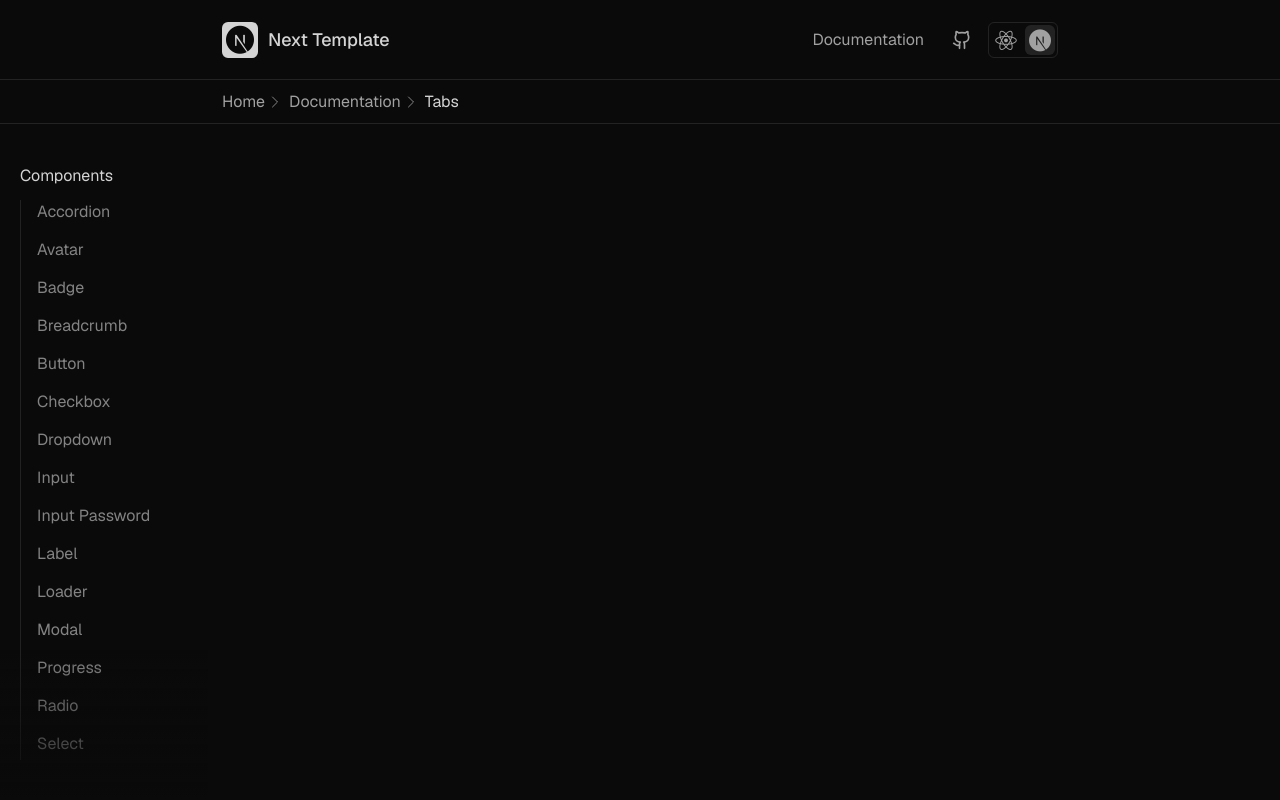
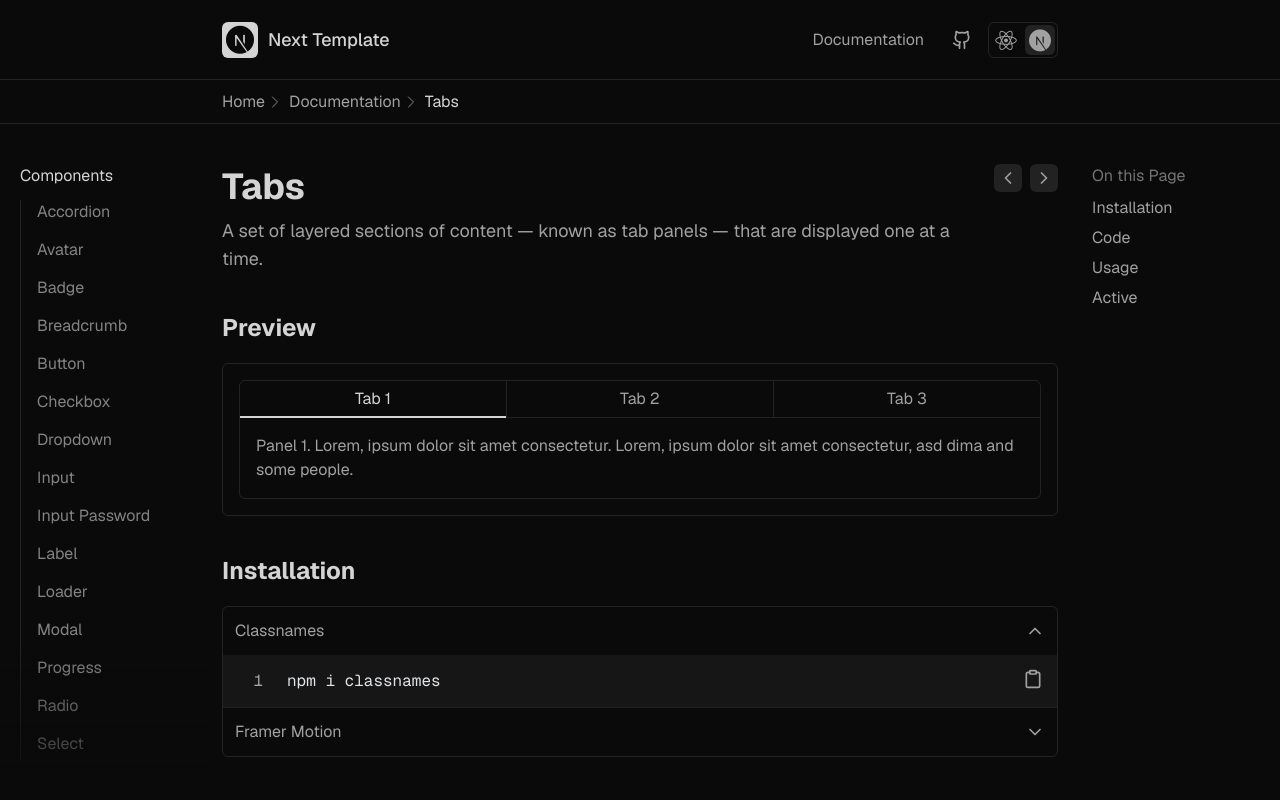
Before and after one commit to dimarogkov/next-template, a Next.js app: page /documentation/tabs in a window 1280 px wide. Shown: the top 800 px of the page. Built offline with nearby package versions, Linux system fonts and the light colour scheme.

Commit message:
add TabsPage

```diff
--- a/app/documentation/(componentsPages)/tabs/page.tsx
+++ b/app/documentation/(componentsPages)/tabs/page.tsx
@@ -1,15 +1,89 @@
 import { Metadata } from 'next';
+import {
+    NPM_CLASSNAMES_CODE,
+    NPM_FRAMER_MOTION_CODE,
+    TABS_ACTIVE_USAGE_CODE,
+    TABS_CODE,
+    TABS_LIST_CODE,
+    TABS_PANEL_CODE,
+    TABS_PANELS_CODE,
+    TABS_TAB_CODE,
+    TABS_USAGE_CODE,
+    TABS_WRAPPER_CODE,
+} from '@/src/variables/code';
+import { IDocumentationData, IDocumentationCodeSection } from '@/src/types/interfaces/DocumentationData';
+import { DocumentationClient } from '@/src/components/blocks';
+import { TabsPreview } from '@/src/components/elements/preview';
+import { Text } from '@/src/components/ui';
 
 export const metadata: Metadata = {
-    title: 'Page',
+    title: 'Tabs',
 };
 
-const Page = () => {
-    return (
-        <div>
-            <div>Page</div>
-        </div>
-    );
+const TabsPage = () => {
+    const codeSections: IDocumentationCodeSection[] = [
+        {
+            id: 'installation',
+            title: 'Installation',
+            link: '',
+            description: null,
+            withAccordion: true,
+            codeArr: [
+                { label: 'Classnames', code: NPM_CLASSNAMES_CODE },
+                { label: 'Framer Motion', code: NPM_FRAMER_MOTION_CODE },
+            ],
+        },
+        {
+            id: 'code',
+            title: 'Code',
+            link: 'https://github.com/dimarogkov/next-template/tree/master/src/components/ui/Tabs',
+            description: (
+                <Text>
+                    Include a custom <span className='badge-item'>Tabs</span> component for consistent and maintainable
+                    usage throughout the project.
+                </Text>
+            ),
+            withAccordion: true,
+            codeArr: [
+                { label: 'index.ts', code: TABS_CODE },
+                { label: 'TabsWrapper.tsx', code: TABS_WRAPPER_CODE },
+                { label: 'TabsList.tsx', code: TABS_LIST_CODE },
+                { label: 'TabsTab.tsx', code: TABS_TAB_CODE },
+                { label: 'TabsPanels.tsx', code: TABS_PANELS_CODE },
+                { label: 'TabsPanel.tsx', code: TABS_PANEL_CODE },
+            ],
+        },
+        {
+            id: 'usage',
+            title: 'Usage',
+            link: '',
+            description: null,
+            withAccordion: false,
+            codeArr: [TABS_USAGE_CODE],
+        },
+        {
+            id: 'active',
+            title: 'Active',
+            link: '',
+            description: (
+                <Text>
+                    To make an <span className='badge-item'>Tabs.Tab</span> initially active, add the&nbsp;
+                    <span className='badge-item'>isActive</span> prop to it.
+                </Text>
+            ),
+            withAccordion: false,
+            codeArr: [TABS_ACTIVE_USAGE_CODE],
+        },
+    ];
+
+    const data: IDocumentationData = {
+        title: 'Tabs',
+        description: 'A set of layered sections of content — known as tab panels — that are displayed one at a time.',
+        preview: <TabsPreview />,
+        codeSections,
+    };
+
+    return <DocumentationClient data={data} />;
 };
 
-export default Page;
+export default TabsPage;
--- /dev/null
+++ b/src/components/elements/preview/TabsPreview.tsx
@@ -0,0 +1,29 @@
+import { Tabs } from '@/src/components/ui';
+
+const TabsPreview = () => {
+    return (
+        <Tabs>
+            <Tabs.TabList>
+                <Tabs.Tab>Tab 1</Tabs.Tab>
+                <Tabs.Tab>Tab 2</Tabs.Tab>
+                <Tabs.Tab>Tab 3</Tabs.Tab>
+            </Tabs.TabList>
+            <Tabs.Panels>
+                <Tabs.Panel>
+                    Panel 1. Lorem, ipsum dolor sit amet consectetur. Lorem, ipsum dolor sit amet consectetur, asd dima
+                    and some people.
+                </Tabs.Panel>
+                <Tabs.Panel>
+                    Panel 2. Lorem, ipsum dolor sit amet consectetur. Lorem, ipsum dolor sit amet consectetur, asd dima
+                    and some people.
+                </Tabs.Panel>
+                <Tabs.Panel>
+                    Panel 3. Lorem, ipsum dolor sit amet consectetur. Lorem, ipsum dolor sit amet consectetur. Lorem,
+                    ipsum dolor sit amet consectetur. Lorem, ipsum dolor sit amet consectetur, asd dima and some people.
+                </Tabs.Panel>
+            </Tabs.Panels>
+        </Tabs>
+    );
+};
+
+export default TabsPreview;
--- a/src/components/elements/preview/index.ts
+++ b/src/components/elements/preview/index.ts
@@ -15,6 +15,7 @@ import SelectPreview from './SelectPreview';
 import SeparatorPreview from './SeparatorPreview';
 import SimpleLinkPreview from './SimpleLinkPreview';
 import SwitchPreview from './SwitchPreview';
+import TabsPreview from './TabsPreview';
 
 export {
     AccordionPreview,
@@ -34,4 +35,5 @@ export {
     SeparatorPreview,
     SimpleLinkPreview,
     SwitchPreview,
+    TabsPreview,
 };
--- a/src/variables/code/checkbox/usage.ts
+++ b/src/variables/code/checkbox/usage.ts
@@ -7,14 +7,14 @@ import { useState } from 'react';
 import { Checkbox, Label } from '@/src/components/ui';
 
 const CheckboxPreview = () => {
-    const [isActive, setIsActive] = useState(false);
+    const [isChecked, setIsChecked] = useState(false);
 
     return (
         <Label>
             <Checkbox
                 label='Accept terms and conditions'
-                checked={isActive}
-                onChange={() => setIsActive(!isActive)}
+                checked={isChecked}
+                onChange={() => setIsChecked(!isChecked)}
             />
         </Label>
     );
--- a/src/variables/code/radio/usage.ts
+++ b/src/variables/code/radio/usage.ts
@@ -7,27 +7,27 @@ import { useState } from 'react';
 import { Label, Radio } from '@/src/components/ui';
 
 const RadioPreview = () => {
-    const [selectedValue, setSelectedValue] = useState('checked_radio');
+    const [selectedValue, setSelectedValue] = useState('');
 
     return (
         <div className='relative flex flex-col gap-2.5 w-full'>
             <Label>
 				<Radio
 					name='radio'
-                    value='default_radio'
-                    label='Default Radio'
-                    checked={selectedValue === 'default_radio'}
-                    onChange={() => setSelectedValue('default_radio')}
+					value='first_radio'
+					label='First Radio'
+					checked={selectedValue === 'first_radio'}
+					onChange={() => setSelectedValue('first_radio')}
 				/>
 			</Label>
 
 			<Label>
 				<Radio
 					name='radio'
-                    value='checked_radio'
-                    label='Checked Radio'
-                    checked={selectedValue === 'checked_radio'}
-                    onChange={() => setSelectedValue('checked_radio')}
+					value='second_radio'
+					label='Second Radio'
+					checked={selectedValue === 'second_radio'}
+					onChange={() => setSelectedValue('second_radio')}
 				/>
 			</Label>
         </div>
--- a/src/variables/code/tabs/tabs.ts
+++ b/src/variables/code/tabs/tabs.ts
@@ -1,17 +1,20 @@
-export const TABS_CODE = `import { TabsWrapper } from './TabsWrapper';
-import { TabsList } from './TabsList';
-import { TabsTab } from './TabsTab';
-import { TabsPanels } from './TabsPanels';
-import { TabsPanel } from './TabsPanel';
+export const TABS_CODE = `import TabsWrapper from './TabsWrapper';
+import TabsList from './TabsList';
+import TabsTab from './TabsTab';
+import TabsPanels from './TabsPanels';
+import TabsPanel from './TabsPanel';
 
-export const Tabs = Object.assign(TabsWrapper, {
+const Tabs = Object.assign(TabsWrapper, {
     TabList: TabsList,
     Tab: TabsTab,
     Panels: TabsPanels,
     Panel: TabsPanel,
-});`;
+});
 
-export const TABS_WRAPPER_CODE = `import {
+export default Tabs;`;
+
+export const TABS_WRAPPER_CODE = `'use client';
+import {
     Children,
     cloneElement,
     FC,
@@ -27,7 +30,7 @@ interface Props extends HTMLAttributes<HTMLDivElement>, RefAttributes<HTMLDivEle
     className?: string;
 }
 
-export const TabsWrapper: FC<Props> = forwardRef<HTMLDivElement, Props>(({ className = '', ...props }, ref) => {
+const TabsWrapper: FC<Props> = forwardRef<HTMLDivElement, Props>(({ className = '', ...props }, ref) => {
     const [activeIndex, setActiveIndex] = useState(0);
 
     return (
@@ -41,9 +44,13 @@ export const TabsWrapper: FC<Props> = forwardRef<HTMLDivElement, Props>(({ class
             })}
         </div>
     );
-});`;
+});
 
-export const TABS_LIST_CODE = `import {
+TabsWrapper.displayName = 'TabsWrapper';
+export default TabsWrapper;`;
+
+export const TABS_LIST_CODE = `'use client';
+import {
     Children,
     cloneElement,
     Dispatch,
@@ -62,7 +69,7 @@ interface Props extends HTMLAttributes<HTMLUListElement>, RefAttributes<HTMLULis
     setActiveIndex?: Dispatch<SetStateAction<number>>;
 }
 
-export const TabsList: FC<Props> = forwardRef<HTMLUListElement, Props>(
+const TabsList: FC<Props> = forwardRef<HTMLUListElement, Props>(
     ({ activeIndex, className = '', setActiveIndex = () => {}, ...props }, ref) => {
         return (
             <ul ref={ref} {...props} className={\`relative flex w-full border-b border-border \${className}\`}>
@@ -76,17 +83,13 @@ export const TabsList: FC<Props> = forwardRef<HTMLUListElement, Props>(
             </ul>
         );
     }
-);`;
+);
 
-export const TABS_TAB_CODE = `import {
-	Dispatch,
-	FC,
-	forwardRef,
-	LiHTMLAttributes,
-	RefAttributes,
-	SetStateAction,
-	useEffect,
-} from 'react';
+TabsList.displayName = 'TabsList';
+export default TabsList;`;
+
+export const TABS_TAB_CODE = `'use client';
+import { Dispatch, FC, forwardRef, LiHTMLAttributes, RefAttributes, SetStateAction, useEffect } from 'react';
 import { motion } from 'framer-motion';
 import cn from 'classnames';
 
@@ -98,7 +101,7 @@ interface Props extends LiHTMLAttributes<HTMLLIElement>, RefAttributes<HTMLLIEle
     setActiveIndex?: Dispatch<SetStateAction<number>>;
 }
 
-export const TabsTab: FC<Props> = forwardRef<HTMLLIElement, Props>(
+const TabsTab: FC<Props> = forwardRef<HTMLLIElement, Props>(
     ({ tabIndex = 0, activeIndex, isActive, className = '', setActiveIndex = () => {}, ...props }, ref) => {
         useEffect(() => {
             isActive && setActiveIndex(tabIndex);
@@ -128,9 +131,13 @@ export const TabsTab: FC<Props> = forwardRef<HTMLLIElement, Props>(
             </li>
         );
     }
-);`;
+);
 
-export const TABS_PANELS_CODE = `import {
+TabsTab.displayName = 'TabsTab';
+export default TabsTab;`;
+
+export const TABS_PANELS_CODE = `'use client';
+import {
     Children,
     cloneElement,
     Dispatch,
@@ -150,7 +157,7 @@ interface Props extends HTMLAttributes<HTMLDivElement>, RefAttributes<HTMLDivEle
     setActiveIndex?: Dispatch<SetStateAction<number>>;
 }
 
-export const TabsPanels: FC<Props> = forwardRef<HTMLDivElement, Props>(
+const TabsPanels: FC<Props> = forwardRef<HTMLDivElement, Props>(
     ({ activeIndex, className = '', setActiveIndex = () => {}, ...props }, ref) => {
         return (
             <div ref={ref} {...props} className={\`relative w-full \${className}\`}>
@@ -168,9 +175,13 @@ export const TabsPanels: FC<Props> = forwardRef<HTMLDivElement, Props>(
             </div>
         );
     }
-);`;
+);
 
-export const TABS_PANEL_CODE = `import { FC, forwardRef, HTMLAttributes, RefAttributes } from 'react';
+TabsPanels.displayName = 'TabsPanels';
+export default TabsPanels;`;
+
+export const TABS_PANEL_CODE = `'use client';
+import { FC, forwardRef, HTMLAttributes, RefAttributes } from 'react';
 import { HTMLMotionProps, motion } from 'framer-motion';
 
 interface Props extends HTMLAttributes<HTMLDivElement>, RefAttributes<HTMLDivElement> {
@@ -189,4 +200,7 @@ export const TabsPanel: FC<Props> = forwardRef<HTMLDivElement, Props>(({ classNa
             <motion.div {...animation}>{props.children}</motion.div>
         </div>
     );
-});`;
+});
+
+TabsPanel.displayName = 'TabsPanel';
+export default TabsPanel;`;
```
Lines whose indentation alone changed are shown as unchanged.
